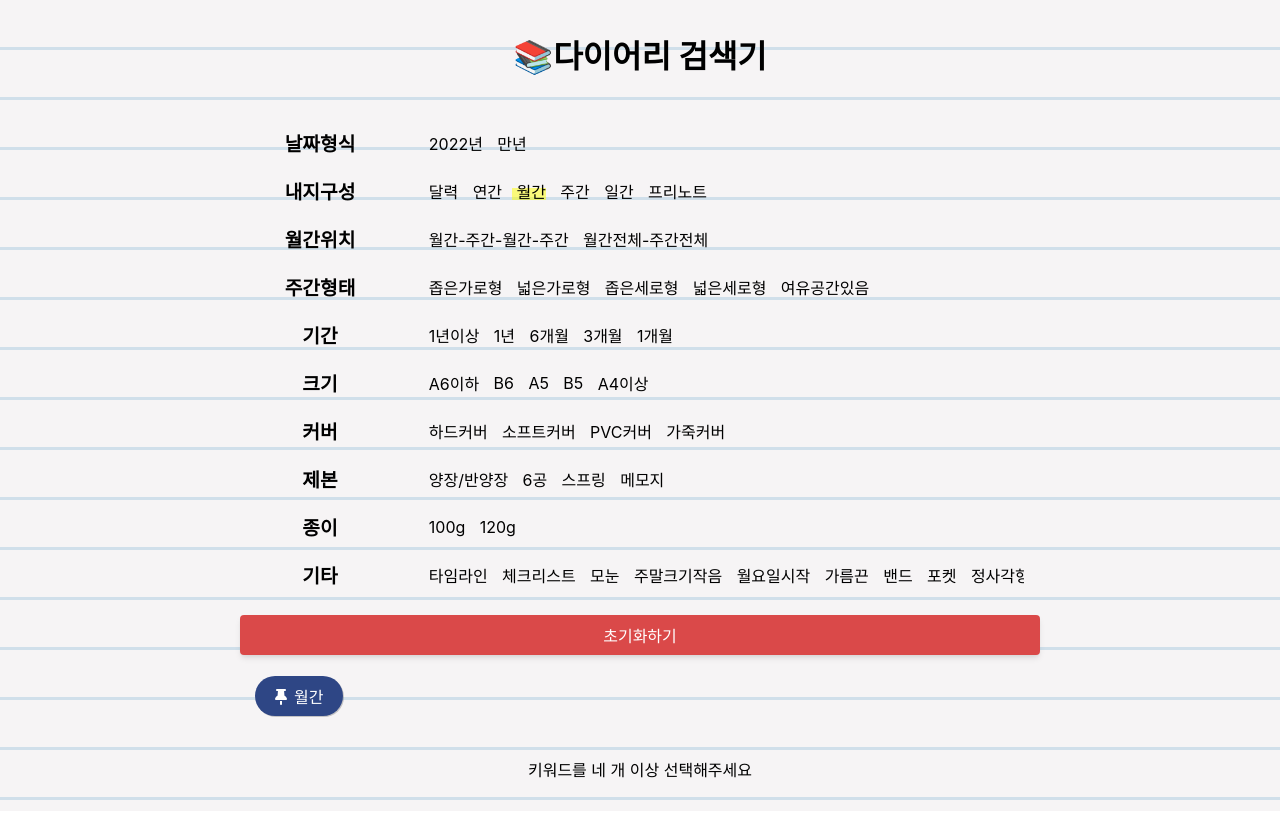
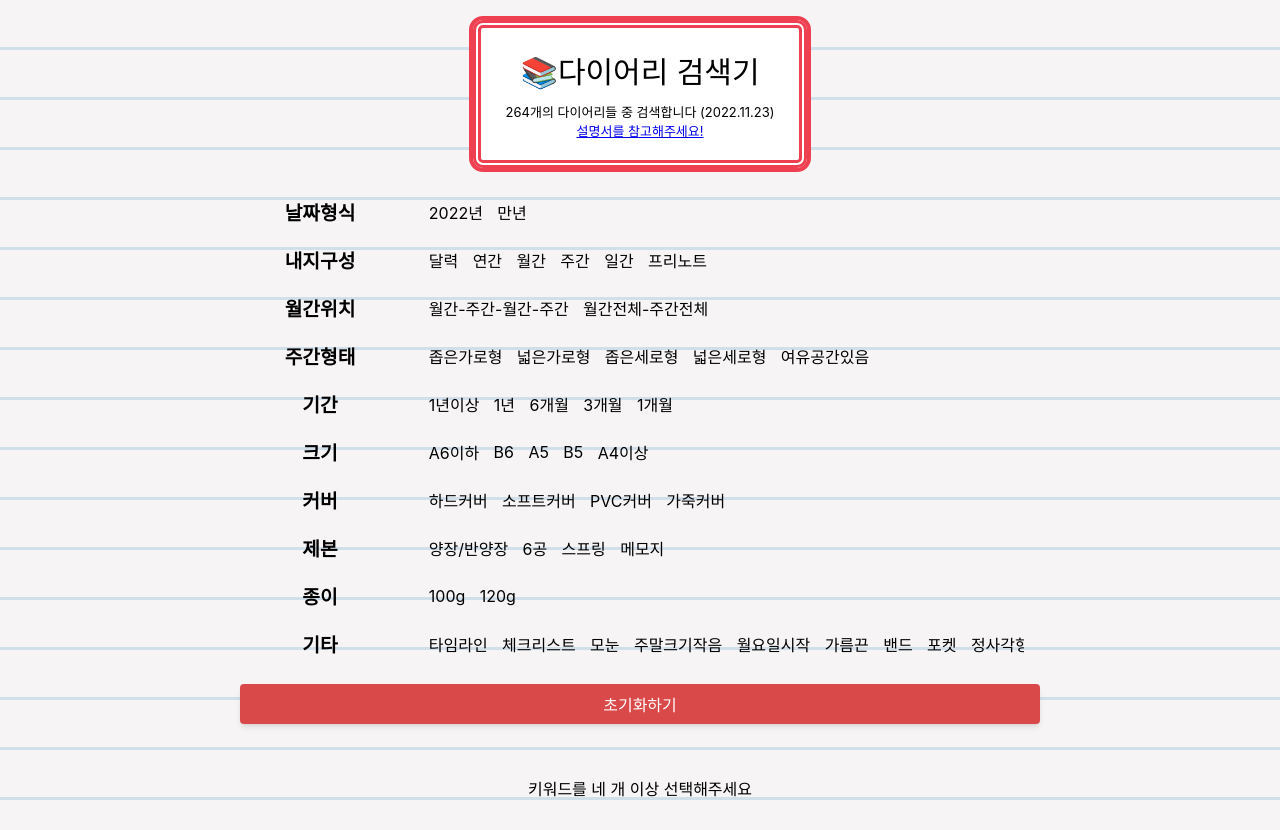
Before and after one commit to purple402/diarySearch, a React (Create React App) app: page / in a window 1280 px wide. Built offline with nearby package versions, Linux system fonts and the light colour scheme.

Commit message:
Create title div

```diff
--- a/public/index.html
+++ b/public/index.html
@@ -24,7 +24,7 @@
       work correctly both with client-side routing and a non-root public URL.
       Learn how to configure a non-root public URL by running `npm run build`.
     -->
-    <title>React App</title>
+    <title>다이어리 검색기</title>
 
     <link rel="stylesheet" href="https://cdnjs.cloudflare.com/ajax/libs/font-awesome/6.0.0-beta2/css/all.min.css" integrity="sha512-YWzhKL2whUzgiheMoBFwW8CKV4qpHQAEuvilg9FAn5VJUDwKZZxkJNuGM4XkWuk94WCrrwslk8yWNGmY1EduTA==" crossorigin="anonymous" referrerpolicy="no-referrer" />
   </head>
--- a/src/App.css
+++ b/src/App.css
@@ -26,9 +26,37 @@ body {
   padding-top: 20px;
 }
 
+.titleDiv {
+  display: flex;
+  flex-direction: column;
+  align-items: center;
+  background-color: white;
+  padding: 10px 25px 20px 25px;
+  margin: 10px 0 0 0;
+  border-radius: 10px;
+  border: 8px double rgb(239, 64, 81);
+  outline: 4px solid rgb(239, 64, 81);
+}
+
+#title {
+  font-size: 30px;
+  margin: 10px 0;
+}
+
+.info {
+  font-size: 13px;
+}
 
 @media (max-width: 760px) {
   body {
     background-size: 100% 30px;
   }
+
+  #title {
+    font-size: 25px;
+  }
+
+  .info {
+    font-size: 11px;
+  }
 }
--- a/src/App.js
+++ b/src/App.js
@@ -1,10 +1,11 @@
 import React, { useState } from "react";
 import Category from "./components/Category.js";
 import ResultLists from "./components/ResultLists.js";
+import Information from "./components/Information.js";
 import "./App.css";
 
 function App() {
-  const [selectedKeywords, setKeyword] = useState(["월간"]);
+  const [selectedKeywords, setKeyword] = useState([]);
 
   const category = [
     { id: 1, title: "날짜형식", sub: ["2022년", "만년"] },
@@ -81,10 +82,18 @@ function App() {
     }
   }
   result = checkNumber();
-
+  const length = Information.length
   return (
     <div className="App">
-      <h1>📚다이어리 검색기</h1>
+      <div className="titleDiv">
+      <span id="title">📚다이어리 검색기</span>
+      <span className="info">{length}개의 다이어리들 중 검색합니다 (2022.11.23)</span>
+      <a
+        class="info"
+        href="https://joy-lee.notion.site/joy-lee/b4d709f83ebe436d84599e3e99d8fbab"
+        target="_blank"
+        rel="noopener noreferrer">설명서를 참고해주세요!</a>
+      </div>
       <Category
         data={category}
         selectedKeywords={selectedKeywords}
```
